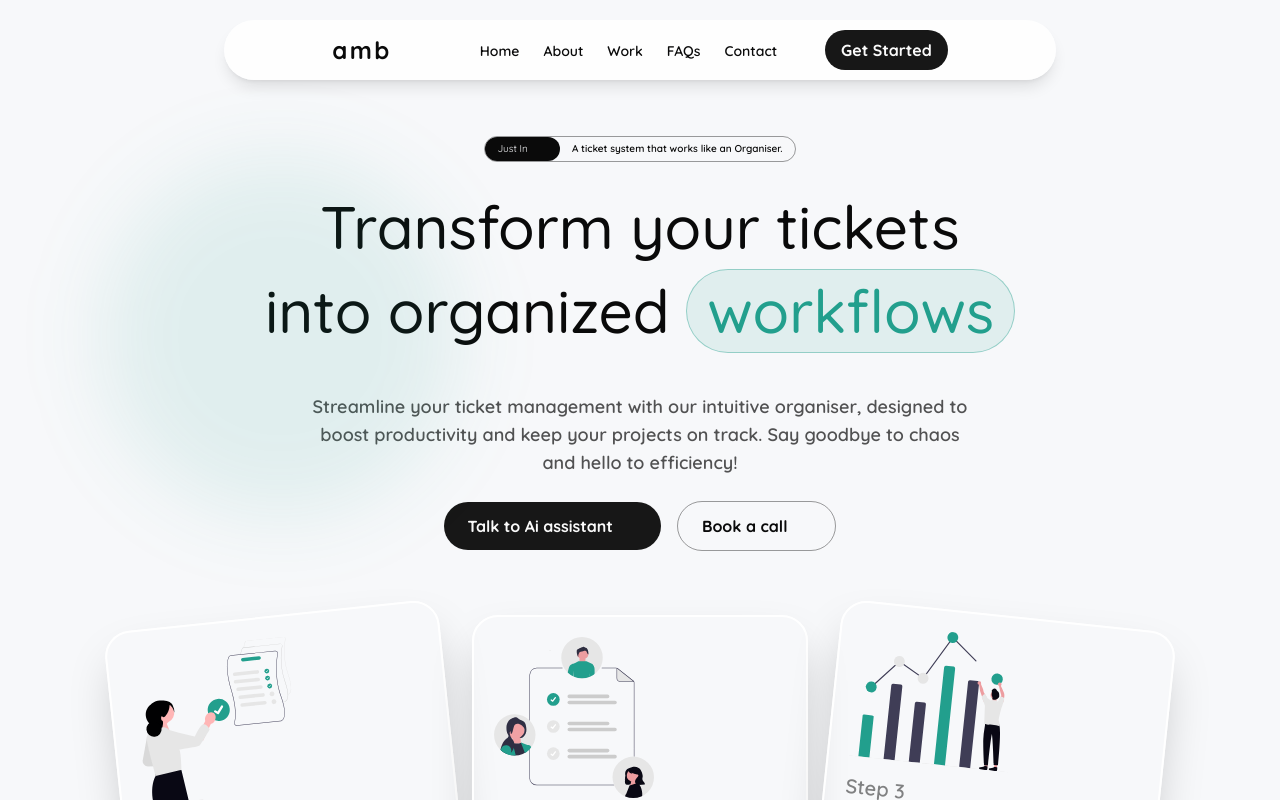
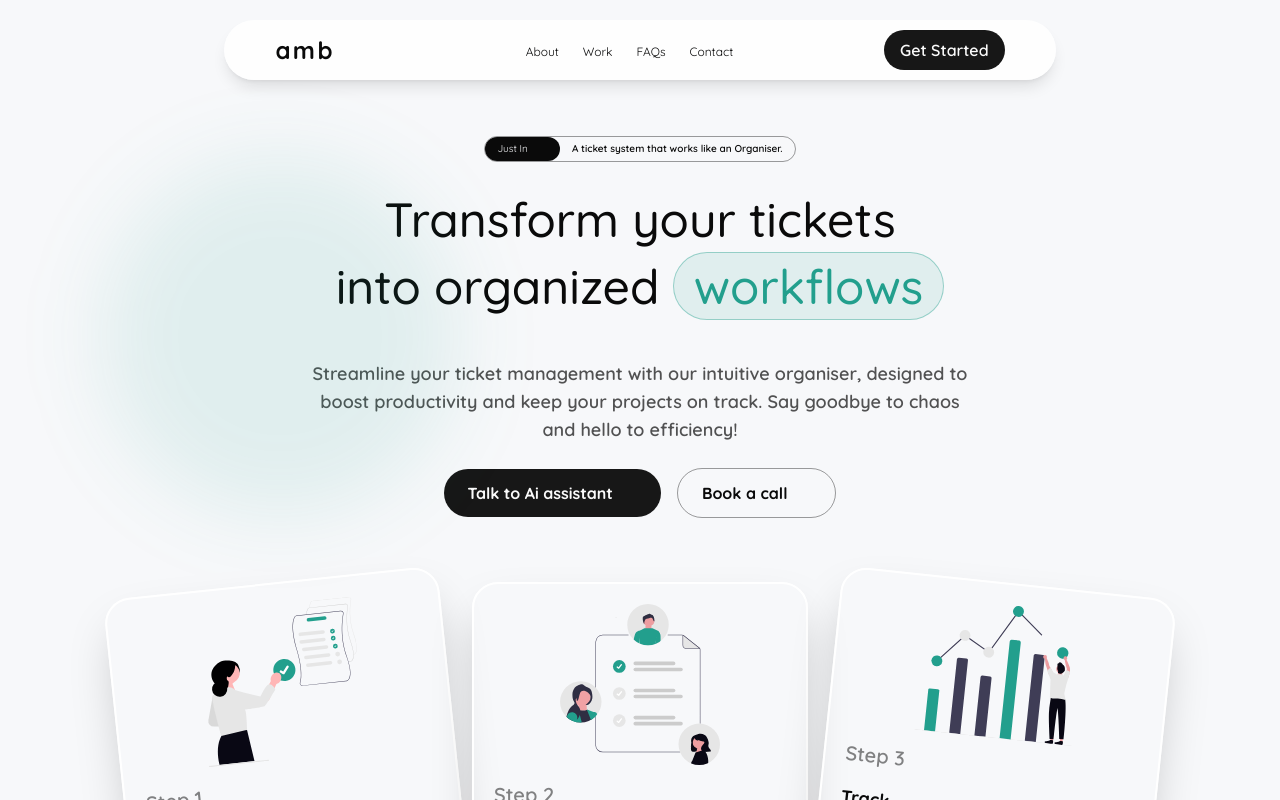
Before and after one commit to Elite-Dev-Repo/amber, a React (Vite) app: page / in a window 1280 px wide. Shown: the top 800 px of the page. Built offline with nearby package versions, Linux system fonts and the light colour scheme; some icons are missing.

Commit message:
text font changed

```diff
--- a/src/components/FAQs.tsx
+++ b/src/components/FAQs.tsx
@@ -12,8 +12,12 @@ const FAQs = () => {
   const toggleAccordion = (index: number) => {
     setActiveIndex(activeIndex === index ? null : index);
   };
+  interface FAQinterface {
+    question: string;
+    answer: string;
+  }
 
-  const faqItems = [
+  const faqItems: FAQinterface[] = [
     {
       question: "What is Amber exactly?",
       answer:
--- a/src/components/Header.tsx
+++ b/src/components/Header.tsx
@@ -12,7 +12,15 @@ import organize from "../assets/organize.svg";
 import MotionSection from "./MotionSection";
 import { itemVariants } from "./Motion2";
 function Header() {
-  const Cards = [
+  interface Cardinterface {
+    title: string;
+    step: string;
+    description: string;
+    illustration: string;
+    rotate: string;
+  }
+
+  const Cards: Cardinterface[] = [
     {
       title: "Organize",
       step: "Step 1",
@@ -72,7 +80,7 @@ function Header() {
           variants={itemVariants}
           className="flex flex-col gap-6 items-center justify-center"
         >
-          <h1 className="text-4xl sm:text-5xl md:text-6xl font-medium text-center leading-snug">
+          <h1 className="text-4xl sm:text-4xl md:text-5xl font-medium text-center leading-snug">
             Transform your tickets
             <br />
             into organized{" "}
@@ -110,7 +118,7 @@ function Header() {
               whileHover={{ y: -10, rotate: 0, scale: 1.03 }}
               className={`flex flex-col items-start gap-4 p-5 border-2 shadow-2xl border-white rounded-4xl mt-6 sm:mt-10 ${card.rotate}`}
             >
-              <img src={card.illustration} alt={card.title} className="w-40" />
+              <img src={card.illustration} alt={card.title} className="mx-auto w-40" />
               <h2 className="text-xl font-semibold opacity-50">{card.step}</h2>
               <h3 className="text-lg font-bold">{card.title}</h3>
               <p className="text-sm text-foreground/70 font-medium">
--- a/src/components/Nav.tsx
+++ b/src/components/Nav.tsx
@@ -7,7 +7,6 @@ function Nav() {
   const [isOpen, setIsOpen] = useState(false);
 
   const navLinks = [
-    { name: "Home", href: "#home" },
     { name: "About", href: "#about" },
     { name: "Work", href: "#work" },
     { name: "FAQs", href: "#faqs" },
@@ -20,7 +19,7 @@ function Nav() {
         initial={{ opacity: 0, y: -28, scale: 0.96 }}
         animate={{ opacity: 1, y: 0, scale: 1 }}
         transition={{ duration: 0.55, ease: [0.22, 1, 0.36, 1] }}
-        className="sticky top-5 z-[100] flex w-[92%] md:w-[65%] mt-5 bg-white/80 backdrop-blur rounded-full min-h-15 shadow-lg mx-auto justify-between md:justify-center items-center gap-4 md:gap-12 px-5 md:px-0"
+        className="sticky top-5 z-[100] flex w-[92%] md:w-[65%] mt-5 bg-white/80 backdrop-blur rounded-full min-h-15 shadow-lg mx-auto justify-between md:justify-around items-center gap-4 md:gap-12 px-5 md:px-0"
       >
         <a href="#home">
           <h1 className="font-bold text-2xl tracking-widest ">
@@ -33,7 +32,7 @@ function Nav() {
             <li key={link.href}>
               <a
                 href={link.href}
-                className="text-sm font-semibold transition-colors hover:text-secondary"
+                className="text-[12px] font-normal transition-colors hover:text-secondary"
               >
                 {link.name}
               </a>
@@ -41,7 +40,7 @@ function Nav() {
           ))}
         </ul>
 
-        <button className="hidden md:block bg-primary text-primary-foreground hover:bg-primary/90 px-4 py-2 rounded-full font-bold">
+        <button className="hidden md:block bg-primary text-primary-foreground hover:bg-primary/90 px-4 py-2 rounded-full font-semibold">
           Get Started
         </button>
 
```
